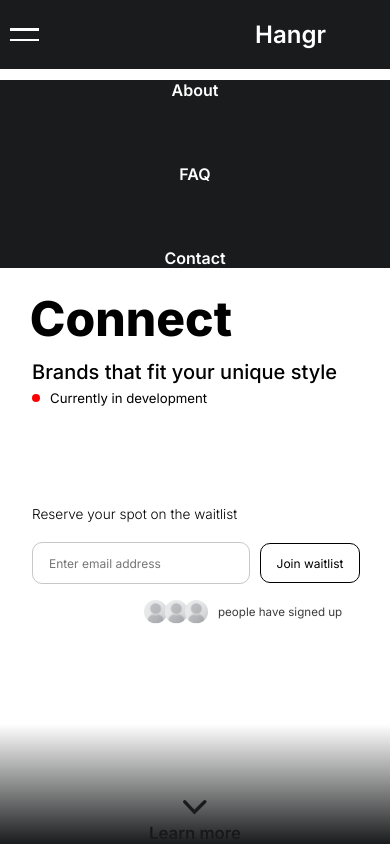
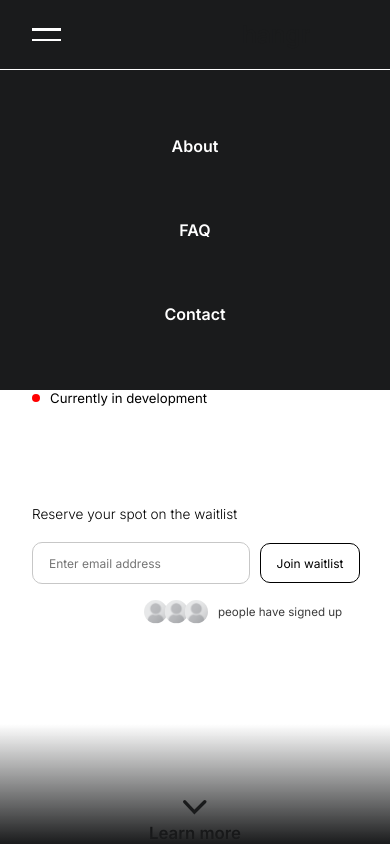
Before and after one commit to caydeny/hangr-signup, a React (Vite) app: page / in a window 390 px wide. Both pictures are taken after a click on the element 24 px from the left and 34 px from the top of the page. Shown: the top 844 px of the page. Built offline with nearby package versions, Linux system fonts and the light colour scheme; no server answers.

Commit message:
Update navbar mobile view

```diff
--- a/src/components/Navbar.css
+++ b/src/components/Navbar.css
@@ -40,7 +40,7 @@
 
   .navbar__title {
     font-size: 1.5rem;
-    margin-right: 4rem;
+    margin-right: 5rem;
   }
 
   .navbar__toggle {
@@ -48,7 +48,7 @@
     flex-direction: column;
     justify-content: center;
     gap: 0.5rem;
-    margin-left: 0.625rem;
+    margin-left: 2rem;
   }
 
   .bar {
@@ -59,15 +59,23 @@
 
   .navbar__links {
     position: absolute;
-    top: 5rem;
+    top: 4.35rem;
     width: 100%;
     background-color: #1A1B1C;
     flex-direction: column;
     align-items: center;
     display: none;
+    z-index: 9999;
   }
 
   .navbar__links.active {
     display: flex;
+    align-items: center;
+    justify-content: center;
+    height: 20rem;
+  }
+  .navbar__title.inactive {
+    color: #1A1B1C;
+;
   }
 }
--- a/src/components/Navbar.jsx
+++ b/src/components/Navbar.jsx
@@ -13,11 +13,11 @@ function Navbar() {
         <span className="bar"></span>
         <span className="bar"></span>
       </div>
-      <h1 className="navbar__title">Hangr</h1>
+      <h1 className={`navbar__title ${isOpen? "inactive" : ""}`}>hangr</h1>
       <div className={`navbar__links ${isOpen ? "active" : ""}`}>
-        <a className="navbar__link"href="#about">About</a>
-        <a className="navbar__link" href="#faq">FAQ</a>
-        <a className="navbar__link" href="#contact">Contact</a>
+        <a className="navbar__link" href="#about" onClick={() => setIsOpen(false)}>About</a>
+        <a className="navbar__link" href="#faq" onClick={() => setIsOpen(false)}>FAQ</a>
+        <a className="navbar__link" href="#contact" onClick={() => setIsOpen(false)}>Contact</a>
       </div>
     </nav>
   );
```
